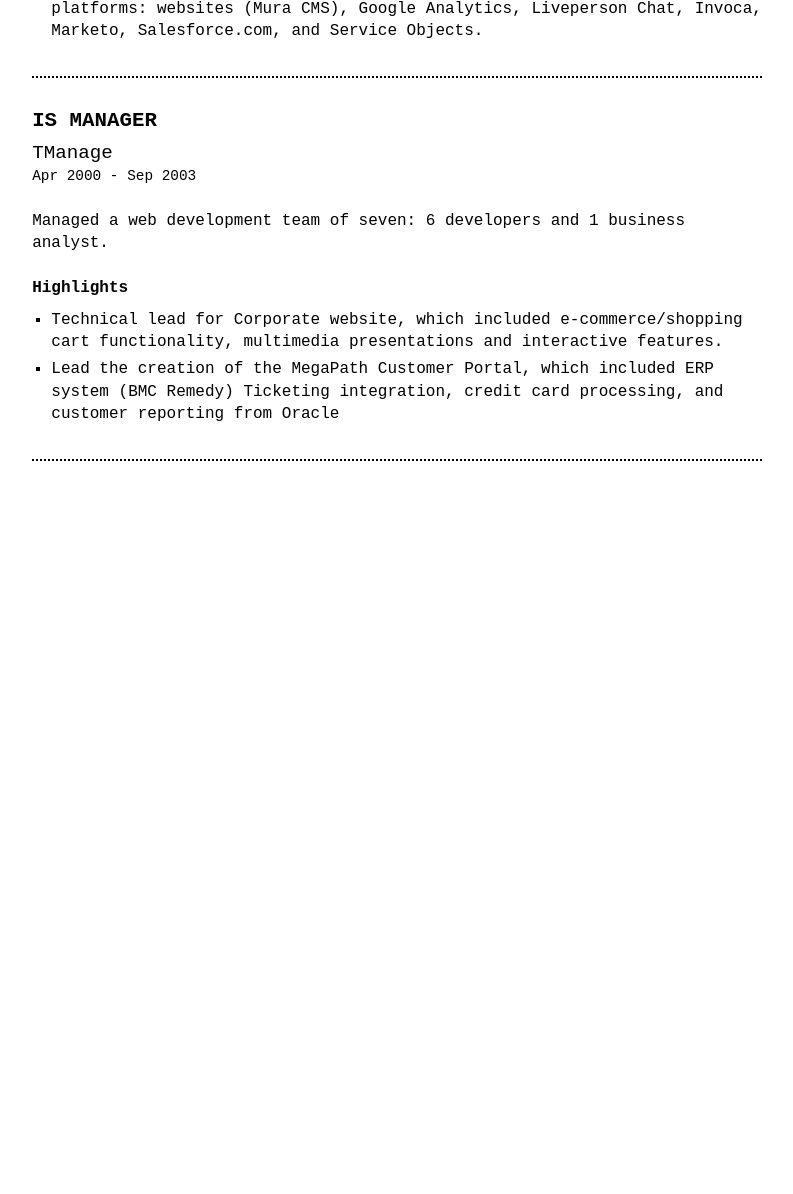
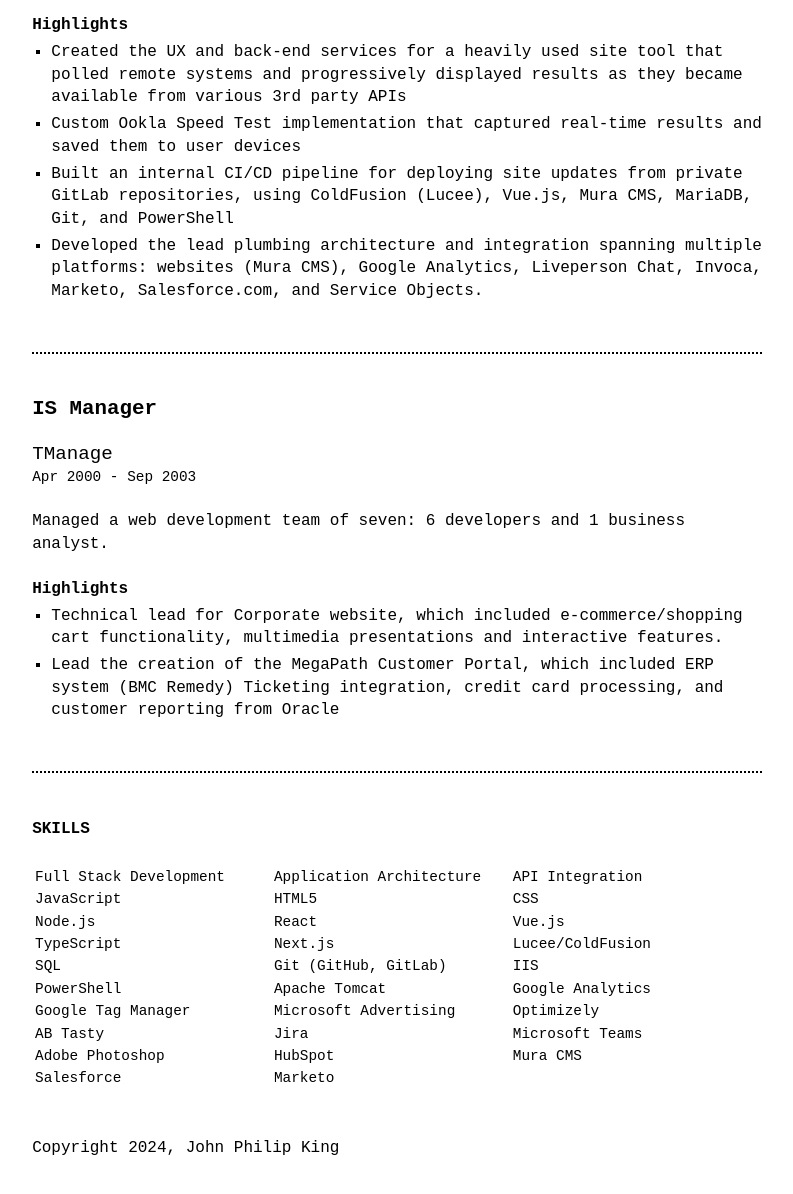
Before and after one commit to johnphilipking/johnphilipking.github.io, a plain HTML site: page resume/index.html in a window 1280 px wide. Shown: the part 1286-2480 px from the top of the page, without its empty margins (243-1036 px from the left). Before the commit the page ends 1770 px from the top, so only its background shows below. Drawn offline with Linux system fonts and the light colour scheme; a web font is replaced by a local one.

Commit message:
resume page tweaks
adjusted top margins on some headings, added a skills section

```diff
--- a/css/app.css
+++ b/css/app.css
@@ -18,6 +18,10 @@
   font-size: 1.6rem;
   margin: 1rem auto 0;
   text-transform: lowercase;
+}
+
+.header .title a {
+  text-decoration: none;
 }
 
 .header nav {
@@ -47,6 +51,7 @@
 
 .footer {
   margin-top: auto;
+  padding: 1.4rem 0;
 }
 
 /* START RESUME PAGE */
@@ -61,7 +66,8 @@
   display: flex;
   flex-direction: column;
   border-bottom: var(--border-thickness) dotted var(--text-color);
-  padding-bottom: 0.4rem;
+  padding-bottom: 1.4rem;
+  margin: 0;
 }
 
 .job div {
@@ -69,13 +75,12 @@
 }
 
 .job h2 {
-  margin: 0.6rem 0;
   padding: 0;
-  font-size: 1.3em;
 }
 
 .job h3 {
-  margin: 0 0 0.6rem;
+  padding: 0;
+  font-size: 1.3em;
 }
 
 .job-company {
@@ -91,4 +96,35 @@
   padding-bottom: 0.3em;
 }
 
+.skills {
+  display: block;
+  position: relative;
+}
+
+.skills ul {
+  container-name: skills-list;
+  container-type: inline-size;
+  width: 100%;
+  display: flex;
+  flex-direction: row;
+  flex-wrap: wrap;
+  list-style-type: none;
+  font-size: 0.9em;
+  padding: 0.2em;
+}
+
+@container skills-list (width < 60ch) {
+  li {
+    width: 50%;
+    margin: 0;
+    padding: 0;
+  }
+}
+
+@container skills-list (width > 60ch) {
+  li {
+    width: 33%;
+  }
+}
+
 /* END RESUME PAGE */
--- a/resume/index.html
+++ b/resume/index.html
@@ -9,16 +9,16 @@
     <link rel="stylesheet" href="../css/monospace.css" />
     <link rel="stylesheet" href="../css/app.css" />
 
-    <script src="./js/functions.js"></script>
+    <script src="../js/functions.js"></script>
   </head>
   <body class="body">
     <header class="header">
-      <div class="title">John Philip King</div>
+      <div class="title"><a href="../">John Philip King</a></div>
       <nav>
         <ul>
-          <li><a href="">Resume</a></li>
-          <li><a href="">Projects</a></li>
-          <li><a href="">Contact Me</a></li>
+          <li>Resume</li>
+          <li><a href="../projects">Projects</a></li>
+          <li><a href="../contact">Contact Me</a></li>
         </ul>
       </nav>
     </header>
@@ -26,8 +26,15 @@
       <button class="download-resume">Download</button>
       <section>
         <h1>Resume</h1>
+        <summary>
+          Full stack software engineer and architect with over 20 years of
+          experience in web development, solution architecture, API
+          integrations, marketing automation and project management. Proficient
+          in HTML5, CSS3, JavaScript, Node, React, TypeScript, PHP, and more.
+        </summary>
+        <h2>Experience</h2>
         <div class="job">
-          <h2>Manager, Marketing Technology</h2>
+          <h3>Manager, Marketing Technology</h3>
 
           <div class="job-subhead">
             <div class="job-company">Fusion Connect</div>
@@ -44,7 +51,7 @@
             corporate IT and Engineering groups.
           </p>
 
-          <h3>Highlights</h3>
+          <h4>Highlights</h4>
 
           <ul class="job-details">
             <li>
@@ -53,9 +60,9 @@
               services.
             </li>
             <li>
-              Built API integration between HubSpot and WebEx to enable
-              WebEx webinar registration and notifications to be handled
-              directly by the Fusion Connect site.
+              Built API integration between HubSpot and WebEx to enable WebEx
+              webinar registration and notifications to be handled directly by
+              the Fusion Connect site.
             </li>
             <li>
               Migrated legacy ColdFusion backend apps and web services to
@@ -76,7 +83,7 @@
         </div>
 
         <div class="job">
-          <h2>Web Architect</h2>
+          <h3>Web Architect</h3>
 
           <div class="job-subhead">
             <div class="job-company">MegaPath</div>
@@ -91,7 +98,7 @@
             lead generation system, and 3rd party integrations
           </p>
 
-          <h3>Highlights</h3>
+          <h4>Highlights</h4>
 
           <ul class="job-details">
             <li>
@@ -118,7 +125,7 @@
         </div>
 
         <div class="job">
-          <h2>IS Manager</h2>
+          <h3>IS Manager</h3>
 
           <div class="job-subhead">
             <div class="job-company">TManage</div>
@@ -133,7 +140,7 @@
             analyst.
           </p>
 
-          <h3>Highlights</h3>
+          <h4>Highlights</h4>
 
           <ul class="job-details">
             <li>
@@ -148,6 +155,41 @@
             </li>
           </ul>
         </div>
+
+        <h2>Skills</h2>
+        <div class="skills">
+          <ul>
+            <li>Full Stack Development</li>
+            <li>Application Architecture</li>
+            <li>API Integration</li>
+            <li>JavaScript</li>
+            <li>HTML5</li>
+            <li>CSS</li>
+            <li>Node.js</li>
+            <li>React</li>
+            <li>Vue.js</li>
+            <li>TypeScript</li>
+            <li>Next.js</li>
+            <li>Lucee/ColdFusion</li>
+            <li>SQL</li>
+            <li>Git (GitHub, GitLab)</li>
+            <li>IIS</li>
+            <li>PowerShell</li>
+            <li>Apache Tomcat</li>
+            <li>Google Analytics</li>
+            <li>Google Tag Manager</li>
+            <li>Microsoft Advertising</li>
+            <li>Optimizely</li>
+            <li>AB Tasty</li>
+            <li>Jira</li>
+            <li>Microsoft Teams</li>
+            <li>Adobe Photoshop</li>
+            <li>HubSpot</li>
+            <li>Mura CMS</li>
+            <li>Salesforce</li>
+            <li>Marketo</li>
+          </ul>
+        </div>
       </section>
     </main>
     <footer class="footer">
```
